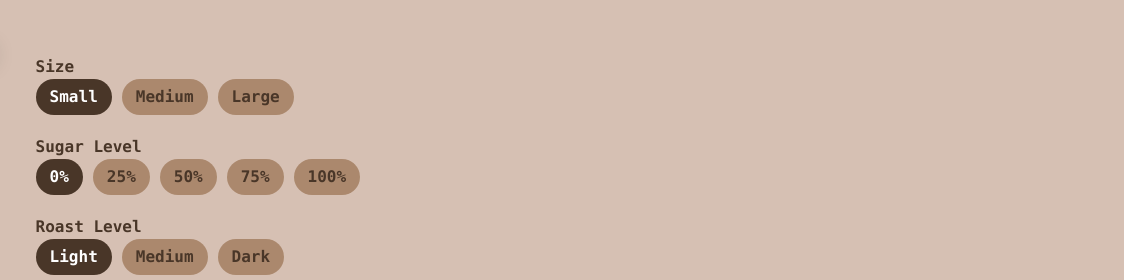
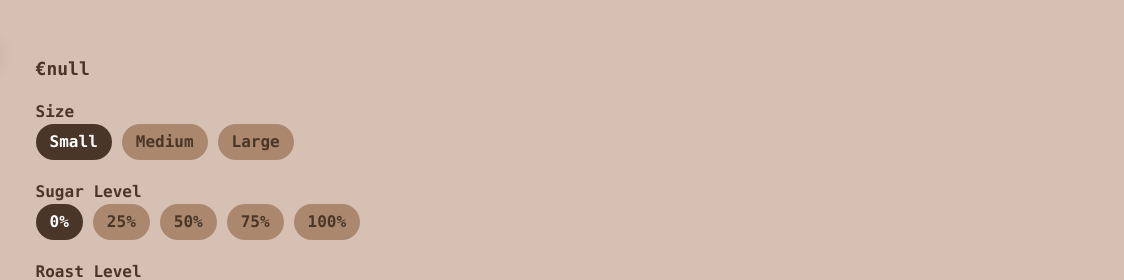
Before and after one commit to SMYEE/Coffee-Website, a plain HTML site: page order.html in a window 1280 px wide. Shown: the part 184-464 px from the top of the page, 156-1280 px from the left. Drawn offline with Linux system fonts and the light colour scheme; the site is published under a folder, as on GitHub Pages, so addresses that start at the root find nothing.

Commit message:
Fix HTML formatting and structure

```diff
--- a/order.html
+++ b/order.html
@@ -160,7 +160,7 @@
         </div>
     </footer>
 
-    <script src="/order.js"></script>
+    <script src="order.js"></script>
 
 </body>
 </html>
```
